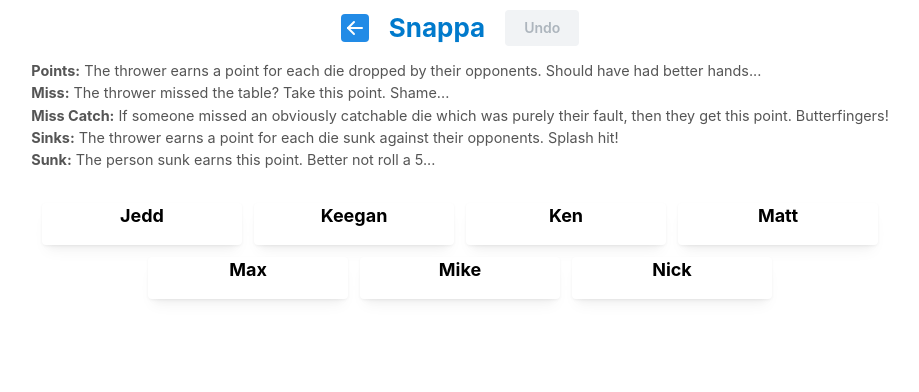
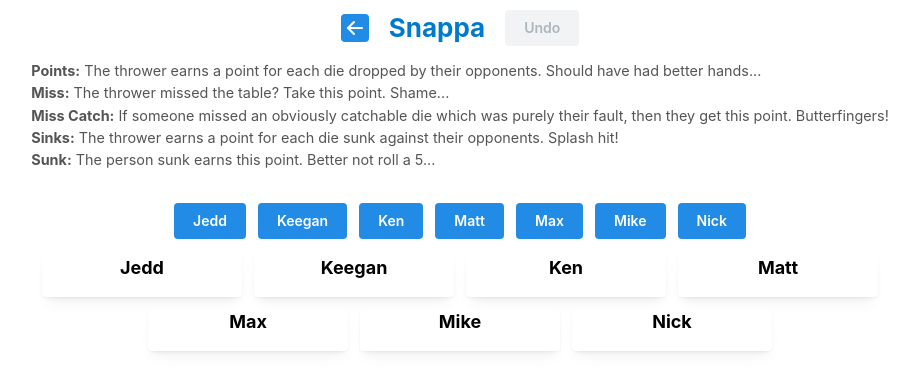
Before and after one commit to KeeganW/party-scoring, a React (Vite) app: page /#/snappa in a window 1280 px wide. Shown: the top 392 px of the page, without its empty margins (180-1099 px from the left). Built offline with nearby package versions, Linux system fonts and the light colour scheme; no server answers.

Commit message:
Adding toggle.

```diff
--- a/src/components/Page.tsx
+++ b/src/components/Page.tsx
@@ -3,6 +3,7 @@ import { IconArrowLeft } from '@tabler/icons-react';
 import { useNavigate } from 'react-router';
 import { Descriptions, PlayerType } from 'src/utils/types';
 import styles from 'src/components/Page.module.css';
+import { useState } from 'react';
 
 export interface ActionDisplayProps {
   player: PlayerType;
@@ -19,6 +20,19 @@ export interface PageProps {
 
 export const Page = ({ descriptions, title, players, actions, undoAction, undoDisabled }: PageProps) => {
   const navigate = useNavigate();
+  const [toggledPlayers, setToggledPlayers] = useState<Record<string, boolean>>(
+    Object.fromEntries(players.map(player => [player.name, true]))
+  );
+
+  const handleToggle = (playerName: string) => {
+    setToggledPlayers(prev => ({
+      ...prev,
+      [playerName]: !prev[playerName],
+    }));
+  };
+
+  const filteredPlayers = players.filter(player => toggledPlayers[player.name]);
+
   return (
     <Center>
       <Container>
@@ -26,9 +40,7 @@ export const Page = ({ descriptions, title, players, actions, undoAction, undoDi
           <div style={{ position: 'fixed', top: 0, width: '100%', backgroundColor: 'white', zIndex: 1000, padding: '10px 0' }}>
             <Center>
               <Group gap="lg">
-                <ActionIcon onClick={() => {
-                  navigate('/games')
-                }}>
+                <ActionIcon onClick={() => navigate('/games')}>
                   <IconArrowLeft />
                 </ActionIcon>
                 <Title order={2} style={{ color: '#007acc' }}>{title}</Title>
@@ -51,6 +63,17 @@ export const Page = ({ descriptions, title, players, actions, undoAction, undoDi
           </Center>
           <Group gap="sm" justify="center" style={{ flexWrap: 'wrap' }}>
             {players.map((player, playerIndex) => (
+              <Button
+                key={playerIndex}
+                variant={toggledPlayers[player.name] ? 'filled' : 'outline'}
+                onClick={() => handleToggle(player.name)}
+              >
+                {player.name}
+              </Button>
+            ))}
+          </Group>
+          <Group gap="sm" justify="center" style={{ flexWrap: 'wrap' }}>
+            {filteredPlayers.map((player, playerIndex) => (
               <Card shadow="sm" key={playerIndex} className={styles.cardContainer} style={{ minWidth: '200px' }}>
                 <Card.Section>
                   <Center>
```
